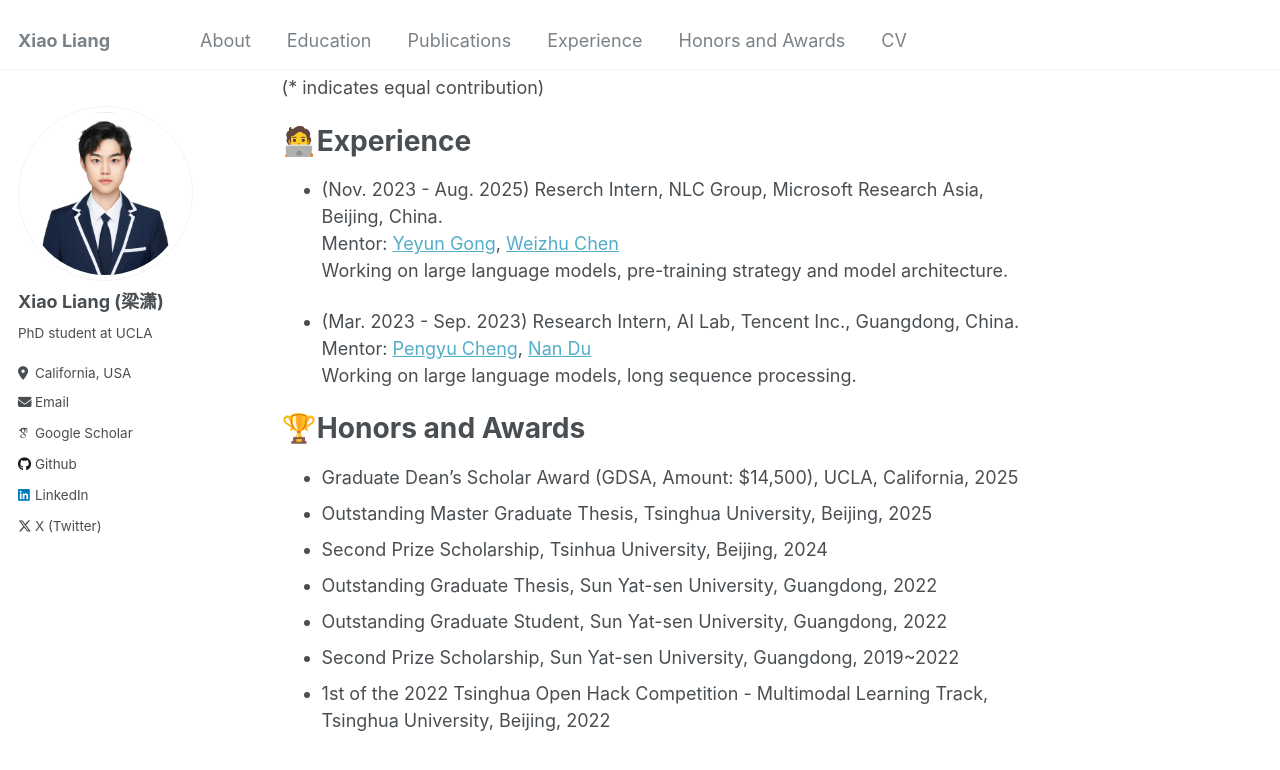
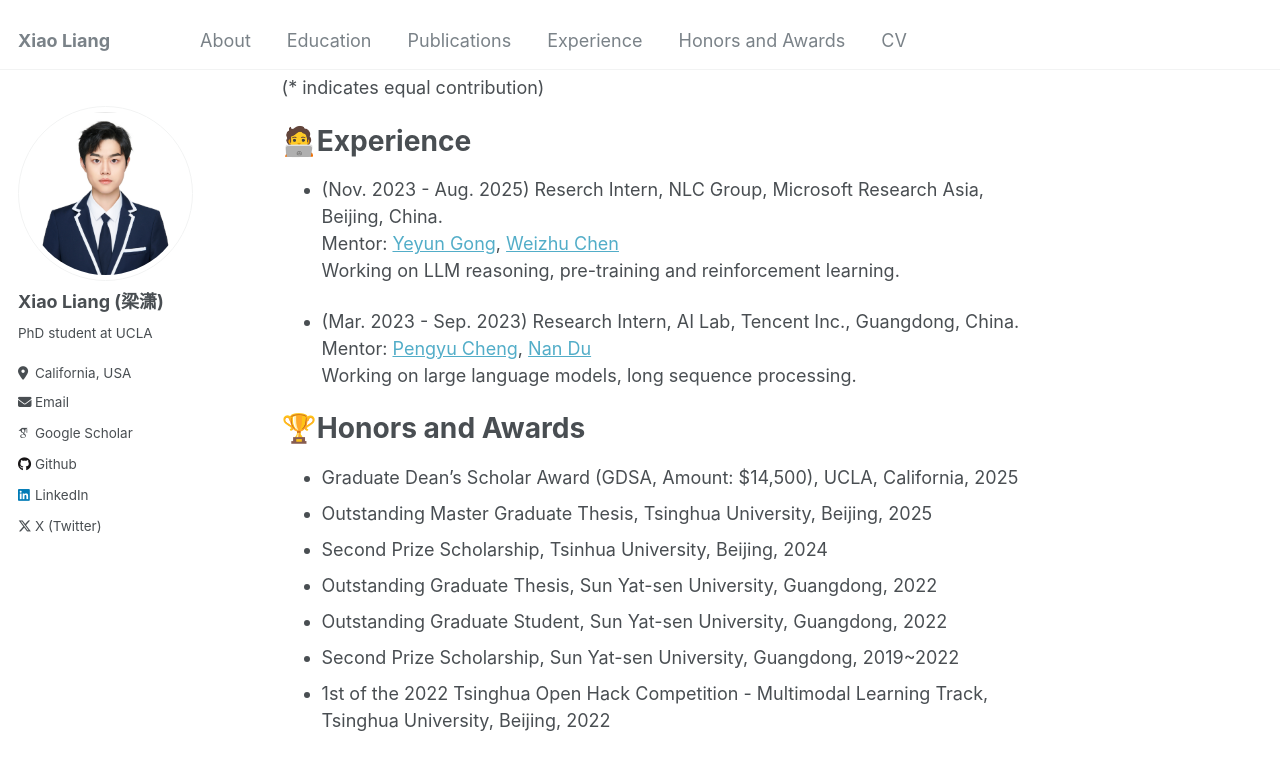
Before and after one commit to MasterVito/MasterVito.github.io, a Jekyll site: the page built from _pages/about.md, in a window 1280 px wide and 900 px high, scrolled down 2099 px. Shown: the top 770 px of the window. Built offline with Jekyll 4.4.1, drawn with Linux system fonts in a browser that asks for light colours; some web fonts are replaced.

Commit message:
update-cv

```diff
--- a/_pages/about.md
+++ b/_pages/about.md
@@ -283,7 +283,7 @@ My research interests lie at the intersection of generative models, large langua
 ======
 - (Nov. 2023 - Aug. 2025) Reserch Intern, NLC Group, Microsoft Research Asia, Beijing, China.
 <br> Mentor: [Yeyun Gong](https://www.microsoft.com/en-us/research/people/yegong/), [Weizhu Chen](https://www.microsoft.com/en-us/research/people/wzchen/)
-<br> Working on large language models, pre-training strategy and model architecture.
+<br> Working on LLM reasoning, pre-training and reinforcement learning.
 
 - (Mar. 2023 - Sep. 2023) Research Intern, AI Lab, Tencent Inc., Guangdong, China.
 <br> Mentor: [Pengyu Cheng](https://linear95.github.io/), [Nan Du](https://scholar.google.com/citations?hl=en&user=BO4jEkAAAAAJ)
```
